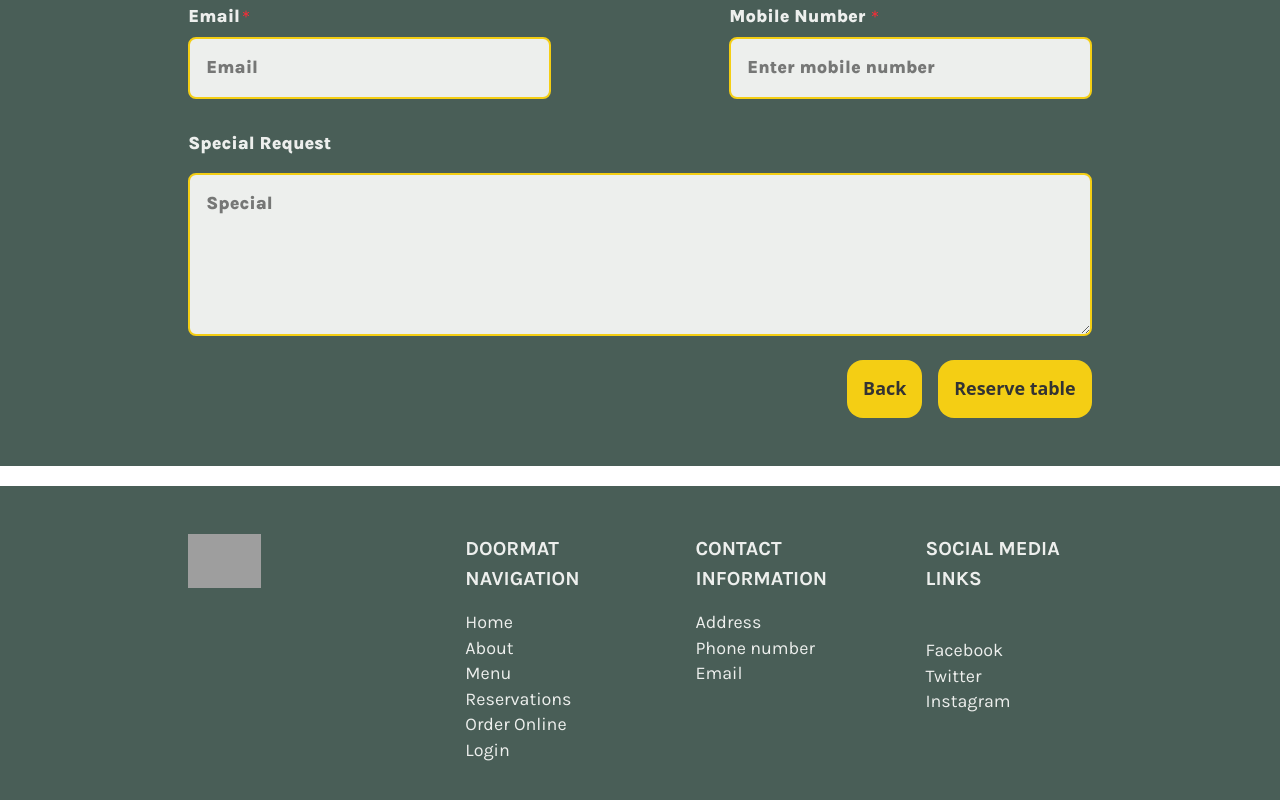
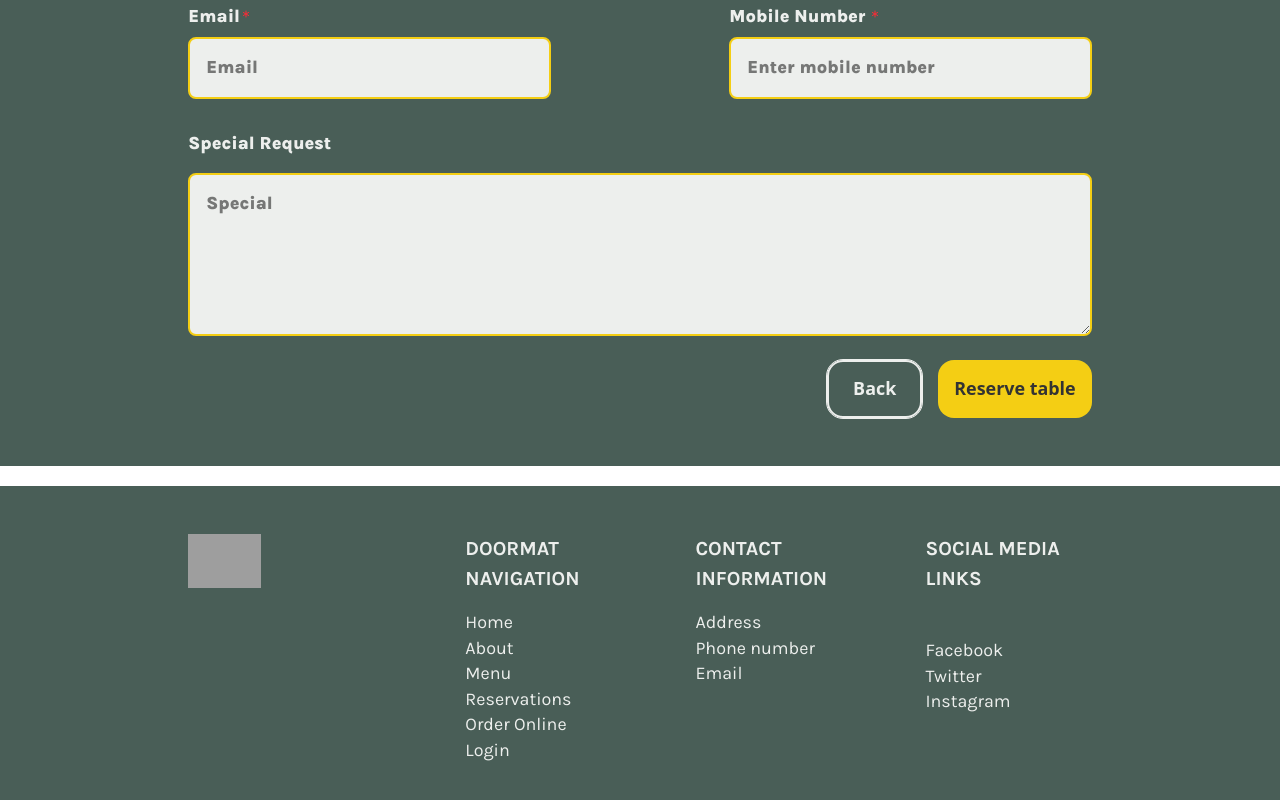
Before and after one commit to gihanchamila/Little-Lemon-Frontend, a React (Vite) app: page /confirmed in a window 1280 px wide. Shown: the part 546-1346 px from the top of the page. Built offline with nearby package versions, Linux system fonts and the light colour scheme; grey boxes are pictures that could not be loaded; a web font is replaced by a local one.

Commit message:
add outline styles

```diff
--- a/src/components/Button/Button.jsx
+++ b/src/components/Button/Button.jsx
@@ -2,14 +2,12 @@ import React from 'react';
 
 const Button = ({ type = 'primary', className = '', outline = false, children, ...buttonProps }) => {
   const baseClassName = type === 'primary' ? 'primaryButton' : 'secondaryButton';
-  const outlineClassName = outline ? 'outlineButton' : '';
-
-
+  const outlineClassName = outline ? 'outline' : '';
 
   const combinedClassName = `button ${baseClassName} ${outlineClassName} ${className}`.trim();
 
   return (
-    <button role="button" className={combinedClassName} {...buttonProps}>
+    <button role="button" className={outline ?outlineClassName : combinedClassName} {...buttonProps}>
       {children}
     </button>
   );
--- a/src/index.css
+++ b/src/index.css
@@ -40,7 +40,7 @@
 }
 
 .outline {
-    @apply border-2 rounded-lg text-secondary-3
+    @apply border-2 rounded-2xl text-secondary-3 px-6 text-sm font-extrabold
 }
 
 .navigationList {
```
